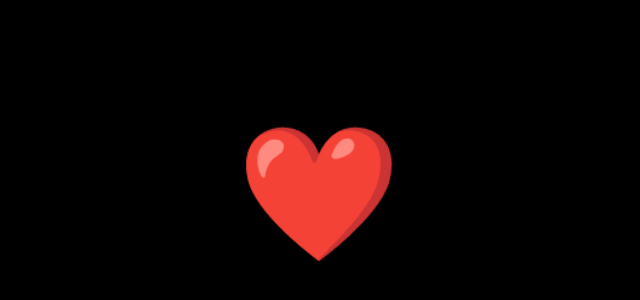
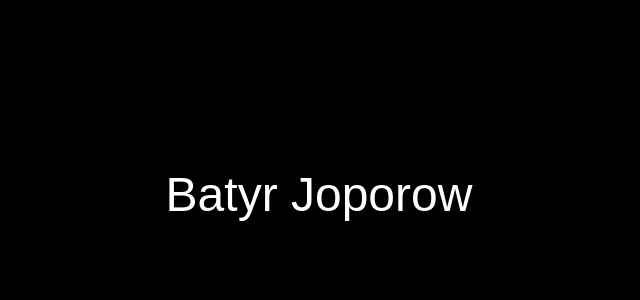
Before and after one commit to mrxbest/Test2, a plain HTML site: page index.html in a window 1280 px wide. Shown: the part 206-506 px from the top of the page, without its empty margins (321-961 px from the left). Drawn offline with Linux system fonts and the light colour scheme.

Commit message:
Add files via upload

```diff
--- a/index.html
+++ b/index.html
@@ -1,47 +1,29 @@
-
 <!DOCTYPE html>
 <html lang="tr">
 <head>
   <meta charset="UTF-8" />
   <meta name="viewport" content="width=device-width, initial-scale=1.0"/>
-  <title>❤️</title>
+  <title>Batyr Joporow</title>
   <style>
     body {
+      margin: 0;
       background-color: #000;
-      margin: 0;
+      color: #fff;
+      font-family: 'Arial', sans-serif;
       height: 100vh;
       display: flex;
+      justify-content: center;
       align-items: center;
-      justify-content: center;
-      cursor: pointer;
-      overflow: hidden;
+      font-size: 3em;
+      animation: fadeIn 2s ease-in;
     }
-    #heart {
-      font-size: 120px;
-      color: red;
-      transition: transform 0.2s ease;
-      animation: pulse 2s infinite;
-    }
-    @keyframes pulse {
-      0%, 100% { transform: scale(1); }
-      50% { transform: scale(1.1); }
-    }
-    .clicked {
-      animation: none;
-      transform: scale(1.5);
+    @keyframes fadeIn {
+      0% { opacity: 0; transform: translateY(20px); }
+      100% { opacity: 1; transform: translateY(0); }
     }
   </style>
 </head>
-<body onclick="heartClick()">
-  <div id="heart">❤️</div>
-  <script>
-    function heartClick() {
-      const heart = document.getElementById("heart");
-      heart.classList.add("clicked");
-      setTimeout(() => {
-        heart.classList.remove("clicked");
-      }, 200);
-    }
-  </script>
+<body>
+  Batyr Joporow
 </body>
 </html>
```
